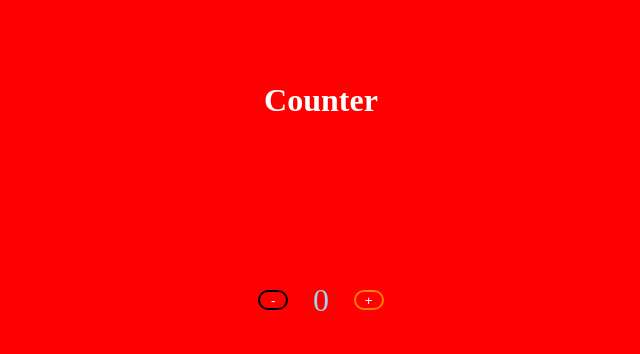
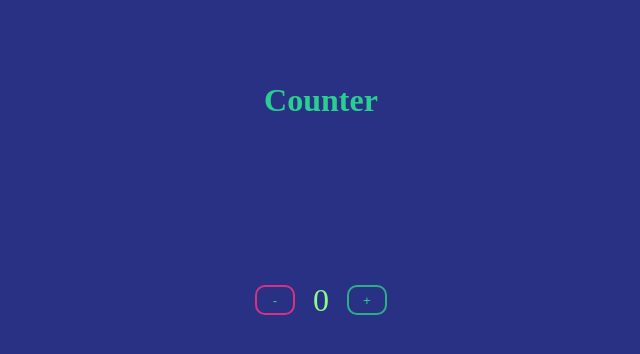
Before and after one commit to fidashn/react-hooks, a React (Create React App) app: page / in a window 1280 px wide. Shown: the top 354 px of the page, without its empty margins (319-959 px from the left). Built offline with nearby package versions, Linux system fonts and the light colour scheme.

Commit message:
changed the btns width

```diff
--- a/src/App.css
+++ b/src/App.css
@@ -2,7 +2,7 @@
   margin: 0;
   padding: 0%;
   box-sizing: border-box;
-  background-color: rgb(0, 255, 255);
+  background-color: rgb(214, 206, 122);
   mix-blend-mode:difference;
 }
 
@@ -33,8 +33,8 @@ background-color: transparent;
   display: flex;
   justify-content: center;
   align-items: center;
-  width: 30px;
-  height: 20px;
+  width: 40px;
+  height: 30px;
   background-color: transparent;
   border-radius: 10px;
 }
```
